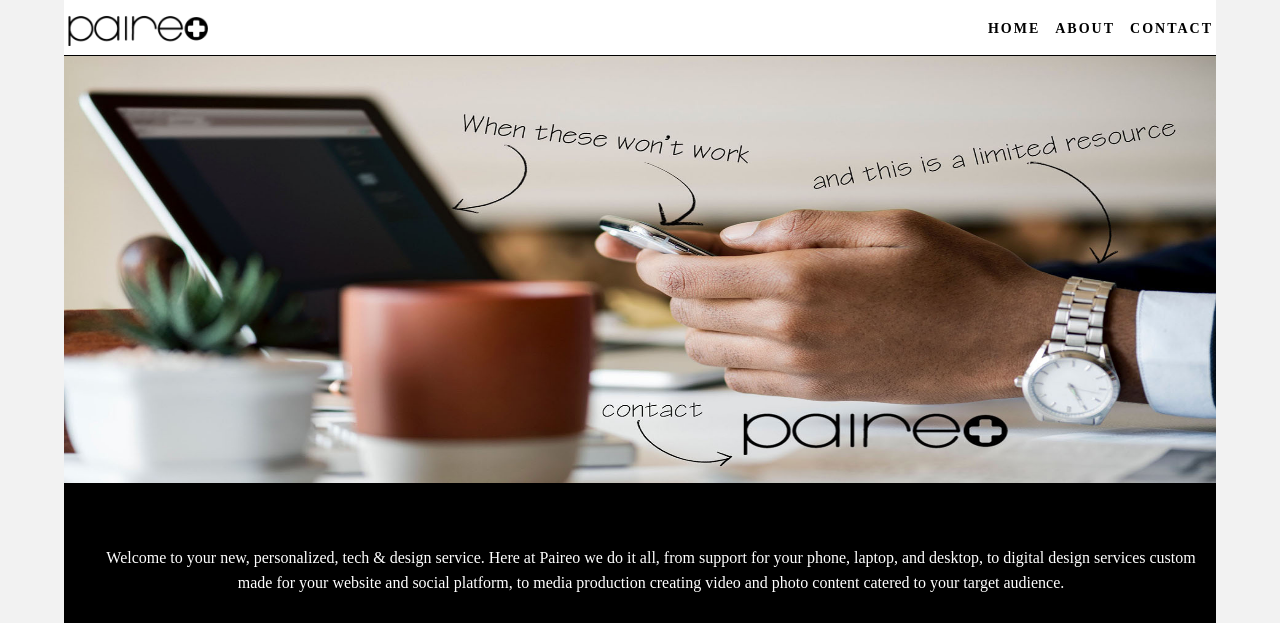
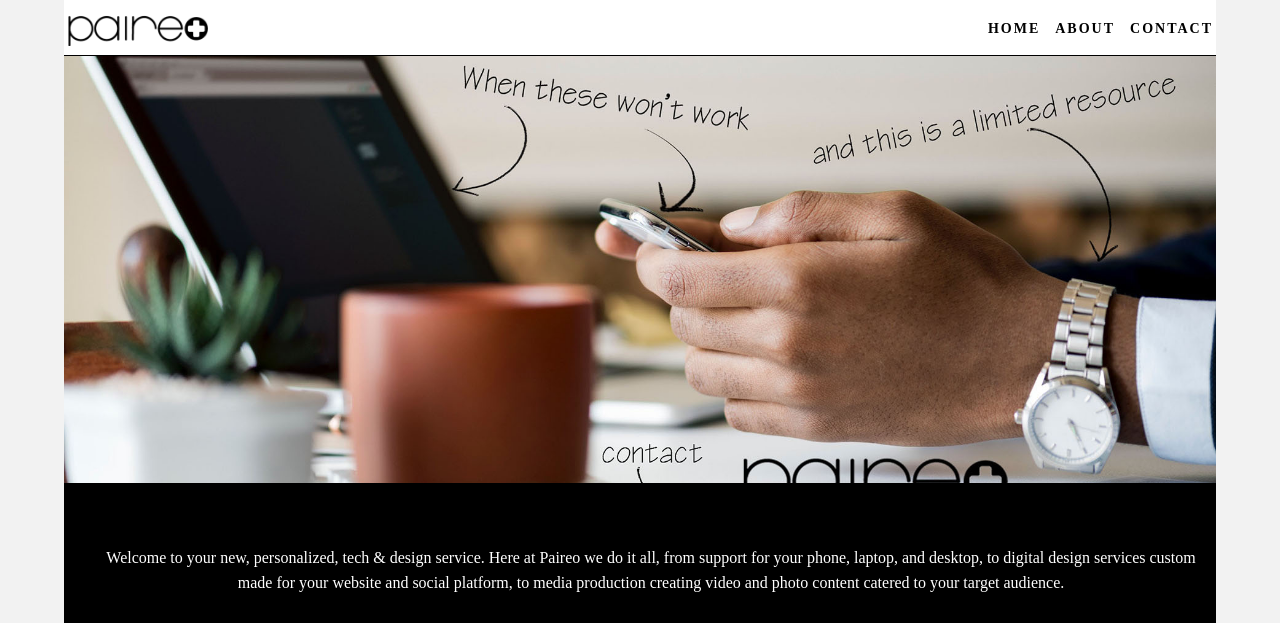
Before and after one commit to paireo/paireo.github.io, a plain HTML site: page index.html in a window 1280 px wide. Shown: the top 623 px of the page. Drawn offline with Linux system fonts and the light colour scheme.

Commit message:
Add files via upload

```diff
--- a/css/singlePageTemplate.css
+++ b/css/singlePageTemplate.css
@@ -75,9 +75,9 @@ ul li:hover a {
 /* Hero Section */
 .hero {
 	background-image: url(../images/../images/adult-african-analog-watch-935863-3.jpg);
-	background-size: 100% 100%;
+	background-size: 100%;
 	background-repeat: no-repeat;
-	background-position: right;
+	background-position: center;
 	padding-top: 200px;
 	padding-bottom: 200px;
 }
```
